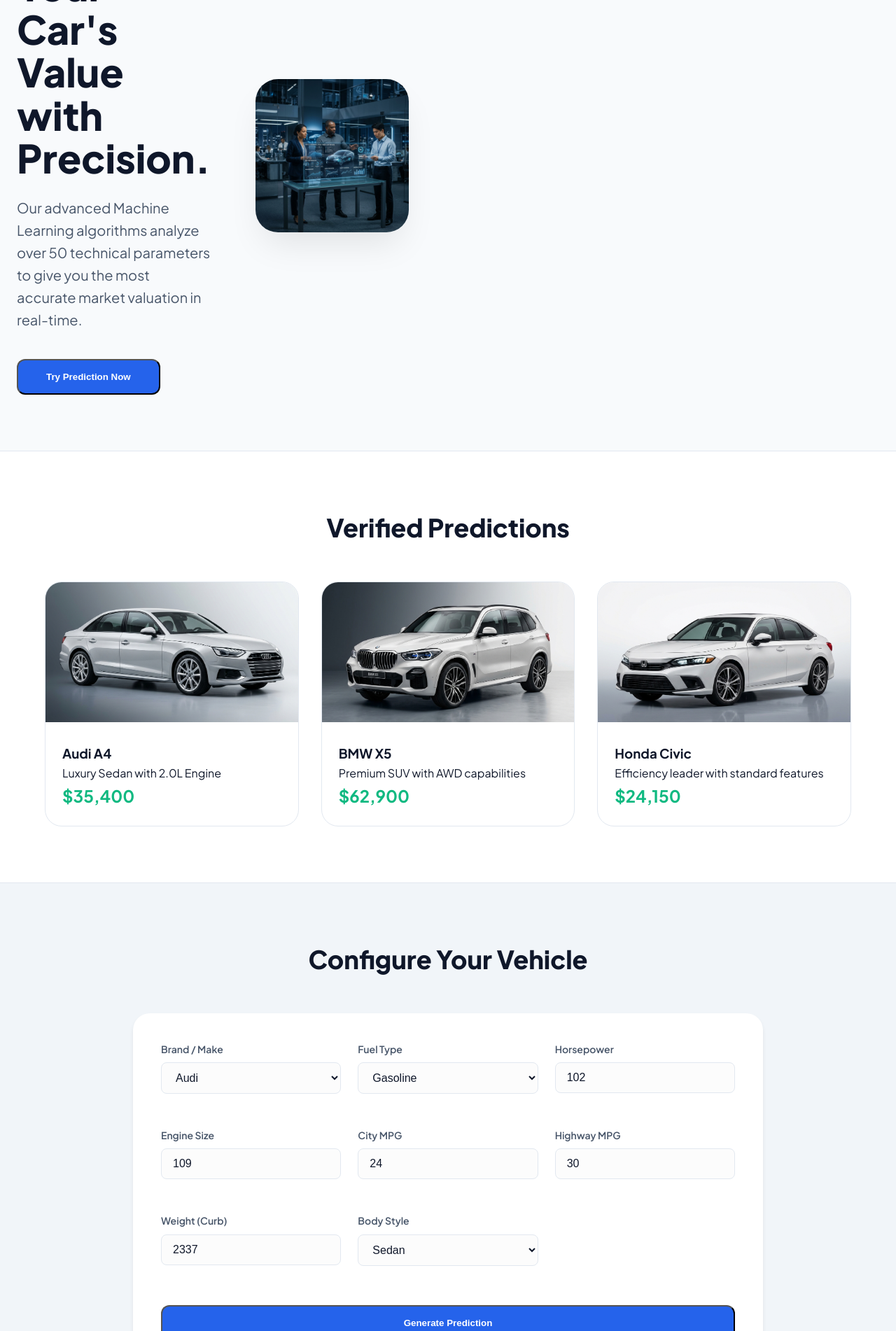
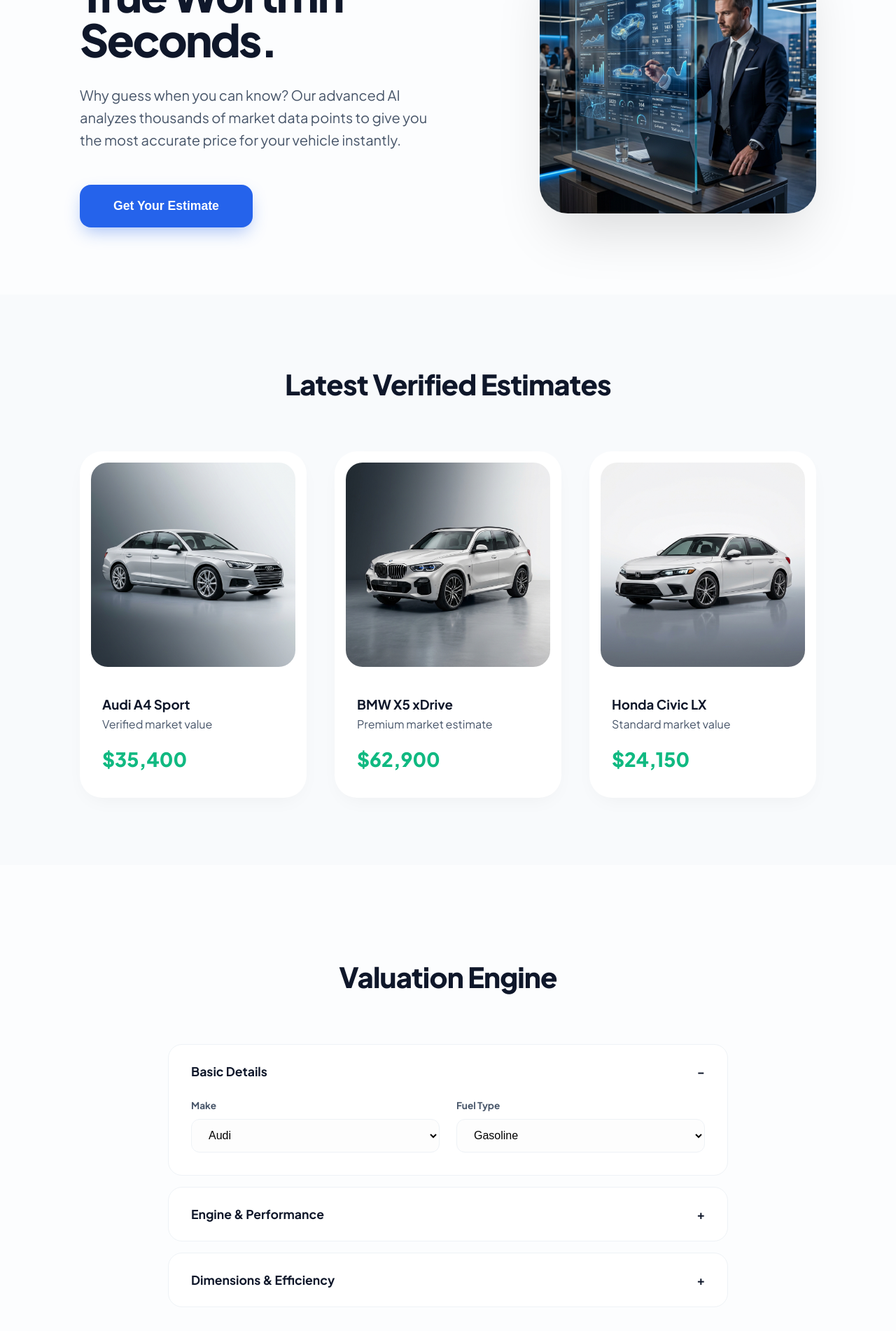
Before and after one commit to mohamedtalaat2003/CarPrice-Microservices, a React (Vite) app in the folder frontend/: page / in a window 1280 px wide. Shown: the part 280-2182 px from the top of the page at 70% size. Built offline with nearby package versions, Linux system fonts and the light colour scheme.

Commit message:
UI Polish: Male analyst, catchy text, and accordion form

```diff
--- a/frontend/src/App.tsx
+++ b/frontend/src/App.tsx
@@ -28,9 +28,9 @@
 };
 
 const pastPredictions = [
-  { brand: 'Audi A4', price: '$35,400', img: '/assets/audi.png', desc: 'Luxury Sedan with 2.0L Engine' },
-  { brand: 'BMW X5', price: '$62,900', img: '/assets/bmw.png', desc: 'Premium SUV with AWD capabilities' },
-  { brand: 'Honda Civic', price: '$24,150', img: '/assets/honda.png', desc: 'Efficiency leader with standard features' },
+  { brand: 'Audi A4 Sport', price: '$35,400', img: '/assets/audi.png', desc: 'Verified market value' },
+  { brand: 'BMW X5 xDrive', price: '$62,900', img: '/assets/bmw.png', desc: 'Premium market estimate' },
+  { brand: 'Honda Civic LX', price: '$24,150', img: '/assets/honda.png', desc: 'Standard market value' },
 ];
 
 const App = () => {
@@ -38,6 +38,7 @@
   const [loading, setLoading] = useState(false);
   const [price, setPrice] = useState<number | null>(null);
   const [error, setError] = useState<string | null>(null);
+  const [openSection, setOpenSection] = useState<string | null>('basic');
 
   const predictorRef = useRef<HTMLDivElement>(null);
 
@@ -70,6 +71,10 @@
     }
   };
 
+  const toggleSection = (section: string) => {
+    setOpenSection(openSection === section ? null : section);
+  };
+
   return (
     <div>
       <nav>
@@ -80,29 +85,31 @@
 
       {/* Hero */}
       <section className="hero">
-        <div className="container" style={{ display: 'grid', gridTemplateColumns: '1fr 1fr', gap: '4rem', alignItems: 'center' }}>
+        <div className="container">
+          <div className="hero-grid">
             <div className="hero-content">
-            <h1>Predict Your Car's Value with Precision.</h1>
-            <p>Our advanced Machine Learning algorithms analyze over 50 technical parameters to give you the most accurate market valuation in real-time.</p>
-            <button onClick={scrollToPredictor} className="btn-primary">Try Prediction Now</button>
+              <h1>Know Your Car's True Worth in Seconds.</h1>
+              <p>Why guess when you can know? Our advanced AI analyzes thousands of market data points to give you the most accurate price for your vehicle instantly.</p>
+              <button onClick={scrollToPredictor} className="btn-primary">Get Your Estimate</button>
             </div>
             <div className="hero-image">
-            <img src="/assets/hero.png" alt="Data Analysis" />
+              <img src="/assets/hero.png" alt="Data Science Analyst" />
+            </div>
           </div>
         </div>
       </section>
 
-      {/* Analytics Section */}
+      {/* Analytics */}
       <section className="stats">
         <div className="container">
-          <h2 className="section-title">Verified Predictions</h2>
+          <h2 className="section-title">Latest Verified Estimates</h2>
           <div className="car-grid">
             {pastPredictions.map((car, i) => (
               <div key={i} className="car-card">
                 <img src={car.img} alt={car.brand} />
                 <div className="car-info">
                   <h3>{car.brand}</h3>
-                  <p>{car.desc}</p>
+                  <p style={{ color: 'var(--text-muted)', marginBottom: '1rem' }}>{car.desc}</p>
                   <div className="car-price">{car.price}</div>
                 </div>
               </div>
@@ -111,22 +118,28 @@
         </div>
       </section>
 
-      {/* Predictor Form */}
+      {/* Predictor */}
       <section className="predictor" ref={predictorRef}>
         <div className="container">
-          <h2 className="section-title">Configure Your Vehicle</h2>
-          <div className="card">
+          <h2 className="section-title">Valuation Engine</h2>
+          <div className="form-card">
             <form onSubmit={handlePredict}>
-              <div className="form-grid">
+
+              {/* Basic Details */}
+              <div className="accordion-section">
+                <div className="accordion-header" onClick={() => toggleSection('basic')}>
+                  <span>Basic Details</span>
+                  <span>{openSection === 'basic' ? '−' : '+'}</span>
+                </div>
+                {openSection === 'basic' && (
+                  <div className="accordion-content">
                     <div className="input-group">
-                  <label>Brand / Make</label>
+                      <label>Make</label>
                       <select name="make" value={features.make} onChange={handleChange}>
                         <option value="audi">Audi</option>
                         <option value="bmw">BMW</option>
                         <option value="toyota">Toyota</option>
                         <option value="honda">Honda</option>
-                    <option value="volvo">Volvo</option>
-                    {/* Add more as needed */}
                       </select>
                     </div>
                     <div className="input-group">
@@ -136,6 +149,18 @@
                         <option value="diesel">Diesel</option>
                       </select>
                     </div>
+                  </div>
+                )}
+              </div>
+
+              {/* Engine */}
+              <div className="accordion-section">
+                <div className="accordion-header" onClick={() => toggleSection('engine')}>
+                  <span>Engine & Performance</span>
+                  <span>{openSection === 'engine' ? '−' : '+'}</span>
+                </div>
+                {openSection === 'engine' && (
+                  <div className="accordion-content">
                     <div className="input-group">
                       <label>Horsepower</label>
                       <input type="number" name="horsepower" value={features.horsepower} onChange={handleChange} />
@@ -144,50 +169,52 @@
                       <label>Engine Size</label>
                       <input type="number" name="engineSize" value={features.engineSize} onChange={handleChange} />
                     </div>
+                  </div>
+                )}
+              </div>
+
+              {/* Efficiency */}
+              <div className="accordion-section">
+                <div className="accordion-header" onClick={() => toggleSection('efficiency')}>
+                  <span>Dimensions & Efficiency</span>
+                  <span>{openSection === 'efficiency' ? '−' : '+'}</span>
+                </div>
+                {openSection === 'efficiency' && (
+                  <div className="accordion-content">
+                    <div className="input-group">
+                      <label>Curb Weight</label>
+                      <input type="number" name="curbWeight" value={features.curbWeight} onChange={handleChange} />
+                    </div>
                     <div className="input-group">
                       <label>City MPG</label>
                       <input type="number" name="cityMpg" value={features.cityMpg} onChange={handleChange} />
                     </div>
-                <div className="input-group">
-                  <label>Highway MPG</label>
-                  <input type="number" name="highwayMpg" value={features.highwayMpg} onChange={handleChange} />
                   </div>
-                <div className="input-group">
-                  <label>Weight (Curb)</label>
-                  <input type="number" name="curbWeight" value={features.curbWeight} onChange={handleChange} />
-                </div>
-                <div className="input-group">
-                  <label>Body Style</label>
-                  <select name="bodyStyle" value={features.bodyStyle} onChange={handleChange}>
-                    <option value="sedan">Sedan</option>
-                    <option value="suv">SUV</option>
-                    <option value="hatchback">Hatchback</option>
-                  </select>
-                </div>
+                )}
               </div>
 
               <button type="submit" className="btn-primary" style={{ width: '100%', marginTop: '2rem' }} disabled={loading}>
-                {loading ? 'Analyzing Data...' : 'Generate Prediction'}
+                {loading ? 'Calculating...' : 'Calculate Market Value'}
               </button>
             </form>
 
-            {error && <div style={{ color: 'red', marginTop: '1rem', textAlign: 'center' }}>{error}</div>}
+            {error && <div style={{ color: 'red', marginTop: '1.5rem', textAlign: 'center', fontWeight: 600 }}>{error}</div>}
 
             {price && (
-              <div className="result">
-                <h3>Prediction Result</h3>
-                <div style={{ fontSize: '3rem', fontWeight: 800, color: '#059669' }}>
+              <div className="result-box">
+                <h3 style={{ color: 'var(--text-muted)', textTransform: 'uppercase', letterSpacing: '0.1em', fontSize: '0.9rem' }}>Estimated Value</h3>
+                <div className="price-value">
                   ${price.toLocaleString(undefined, { maximumFractionDigits: 2 })}
                 </div>
-                <p>Estimated Market Value based on current data.</p>
+                <p style={{ color: '#065f46', fontWeight: 600 }}>Market prediction successful.</p>
               </div>
             )}
           </div>
         </div>
       </section>
 
-      <footer style={{ padding: '3rem 0', textAlign: 'center', background: 'white', borderTop: '1px solid var(--border)' }}>
-        <p>© 2026 CARPRICE.AI - Powered by Azure & Machine Learning</p>
+      <footer style={{ padding: '4rem 0', textAlign: 'center', color: 'var(--text-muted)', borderTop: '1px solid var(--border)' }}>
+        <p>© 2026 CARPRICE.AI - Advanced Intelligence for Automotive Markets</p>
       </footer>
     </div>
   );
--- a/frontend/src/index.css
+++ b/frontend/src/index.css
@@ -4,11 +4,11 @@
   --primary: #2563eb;
   --primary-hover: #1d4ed8;
   --secondary: #64748b;
-  --bg-main: #f8fafc;
+  --bg-main: #fcfdfe;
   --bg-card: #ffffff;
   --text-main: #0f172a;
   --text-muted: #475569;
-  --border: #e2e8f0;
+  --border: #eef2f6;
   --accent: #10b981;
 }
 
@@ -26,7 +26,7 @@
 }
 
 .container {
-  max-width: 1200px;
+  max-width: 1100px;
   margin: 0 auto;
   padding: 0 1.5rem;
 }
@@ -35,185 +35,202 @@
 nav {
   padding: 1.5rem 0;
   display: flex;
-  justify-content: space-between;
+  justify-content: center;
   align-items: center;
-  border-bottom: 1px solid var(--border);
   background: white;
   position: sticky;
   top: 0;
   z-index: 100;
+  box-shadow: 0 1px 3px rgba(0,0,0,0.05);
 }
 
 .logo {
-  font-size: 1.5rem;
+  font-size: 1.25rem;
   font-weight: 800;
   color: var(--primary);
-  letter-spacing: -0.02em;
+  text-transform: uppercase;
+  letter-spacing: 0.1em;
 }
 
 /* Hero Section */
 .hero {
-  padding: 5rem 0;
+  padding: 6rem 0;
+}
+
+.hero-grid {
   display: grid;
-  grid-template-columns: 1fr 1fr;
+  grid-template-columns: 1.2fr 0.8fr;
   gap: 4rem;
   align-items: center;
 }
 
 .hero-content h1 {
-  font-size: 3.5rem;
-  line-height: 1.1;
+  font-size: 4rem;
+  line-height: 1;
   font-weight: 800;
-  margin-bottom: 1.5rem;
+  margin-bottom: 2rem;
   color: var(--text-main);
+  letter-spacing: -0.04em;
 }
 
 .hero-content p {
   font-size: 1.25rem;
   color: var(--text-muted);
-  margin-bottom: 2.5rem;
+  margin-bottom: 3rem;
+  max-width: 500px;
 }
 
 .hero-image img {
   width: 100%;
-  border-radius: 2rem;
-  box-shadow: 0 25px 50px -12px rgba(0, 0, 0, 0.1);
+  border-radius: 2.5rem;
+  box-shadow: 0 40px 80px -20px rgba(0, 0, 0, 0.15);
 }
 
 .btn-primary {
   background: var(--primary);
   color: white;
-  padding: 1rem 2.5rem;
-  border-radius: 0.75rem;
-  font-weight: 600;
-  text-decoration: none;
-  display: inline-block;
-  transition: all 0.2s;
+  padding: 1.25rem 3rem;
+  border-radius: 1rem;
+  font-weight: 700;
+  font-size: 1.1rem;
+  border: none;
+  cursor: pointer;
+  transition: all 0.3s;
+  box-shadow: 0 10px 25px -5px rgba(37, 99, 235, 0.4);
 }
 
 .btn-primary:hover {
   background: var(--primary-hover);
-  transform: translateY(-2px);
+  transform: translateY(-3px);
+  box-shadow: 0 15px 30px -5px rgba(37, 99, 235, 0.5);
 }
 
-/* Analytics / Stats */
+/* Analytics */
 .stats {
-  padding: 5rem 0;
-  background: white;
-  border-top: 1px solid var(--border);
-  border-bottom: 1px solid var(--border);
+  padding: 6rem 0;
+  background: #f8fafc;
 }
 
 .section-title {
   text-align: center;
-  font-size: 2.25rem;
+  font-size: 2.5rem;
   font-weight: 800;
-  margin-bottom: 3rem;
+  margin-bottom: 4rem;
+  letter-spacing: -0.02em;
 }
 
 .car-grid {
   display: grid;
   grid-template-columns: repeat(auto-fit, minmax(300px, 1fr));
-  gap: 2rem;
+  gap: 2.5rem;
 }
 
 .car-card {
-  background: var(--bg-card);
-  border: 1px solid var(--border);
-  border-radius: 1.5rem;
-  overflow: hidden;
+  background: white;
+  border-radius: 2rem;
+  padding: 1rem;
+  box-shadow: 0 10px 30px -10px rgba(0,0,0,0.05);
   transition: transform 0.3s;
-}
-
-.car-card:hover {
-  transform: translateY(-10px);
 }
 
 .car-card img {
   width: 100%;
-  height: 200px;
-  object-fit: cover;
+  border-radius: 1.5rem;
+  margin-bottom: 1.5rem;
 }
 
 .car-info {
-  padding: 1.5rem;
+  padding: 0.5rem 1rem 1rem;
 }
 
 .car-price {
-  font-size: 1.5rem;
-  font-weight: 700;
+  font-size: 1.75rem;
+  font-weight: 800;
   color: var(--accent);
 }
 
-/* Predictor Section */
+/* Accordion Form */
 .predictor {
-  padding: 5rem 0;
-  background: #f1f5f9;
+  padding: 8rem 0;
 }
 
-.card {
-  background: white;
-  padding: 2.5rem;
-  border-radius: 1.5rem;
-  box-shadow: 0 4px 6px -1px rgba(0, 0, 0, 0.1);
-  max-width: 900px;
+.form-card {
+  max-width: 800px;
   margin: 0 auto;
 }
 
-.form-grid {
+.accordion-section {
+  background: white;
+  border: 1px solid var(--border);
+  border-radius: 1.25rem;
+  margin-bottom: 1rem;
+  overflow: hidden;
+}
+
+.accordion-header {
+  padding: 1.5rem 2rem;
+  display: flex;
+  justify-content: space-between;
+  align-items: center;
+  cursor: pointer;
+  user-select: none;
+  font-weight: 700;
+  font-size: 1.1rem;
+  transition: background 0.2s;
+}
+
+.accordion-header:hover {
+  background: #f9fafb;
+}
+
+.accordion-content {
+  padding: 0 2rem 2rem;
   display: grid;
-  grid-template-columns: repeat(auto-fit, minmax(250px, 1fr));
+  grid-template-columns: 1fr 1fr;
   gap: 1.5rem;
 }
 
-.input-group {
-  margin-bottom: 1.5rem;
-}
-
-label {
+.input-group label {
   display: block;
-  font-size: 0.875rem;
-  font-weight: 600;
+  font-size: 0.85rem;
+  font-weight: 700;
   color: var(--text-muted);
   margin-bottom: 0.5rem;
 }
 
-input, select {
+.input-group input, .input-group select {
   width: 100%;
-  padding: 0.75rem 1rem;
-  border: 1px solid var(--border);
-  border-radius: 0.5rem;
+  padding: 0.85rem 1.25rem;
+  border: 1.5px solid var(--border);
+  border-radius: 0.75rem;
   font-size: 1rem;
-  color: var(--text-main);
-  background: #fcfcfc;
+  background: #fdfdfd;
 }
 
-input:focus {
-  outline: 2px solid var(--primary);
-  border-color: transparent;
+.input-group input:focus {
+  border-color: var(--primary);
+  outline: none;
 }
 
-/* Result Section */
-.result {
+.result-box {
+  margin-top: 3rem;
+  padding: 3rem;
+  background: #ecfdf5;
+  border-radius: 2rem;
   text-align: center;
-  margin-top: 3rem;
-  padding: 2rem;
-  background: #ecfdf5;
-  border-radius: 1rem;
-  border: 1px solid #10b981;
+  border: 2px dashed #10b981;
 }
 
-.result h2 {
+.price-value {
+  font-size: 4rem;
+  font-weight: 900;
   color: #065f46;
+  margin: 1rem 0;
 }
 
-/* Responsive */
 @media (max-width: 768px) {
-  .hero {
-    grid-template-columns: 1fr;
-    text-align: center;
-  }
-  .hero-content h1 {
-    font-size: 2.5rem;
-  }
+  .hero-grid { grid-template-columns: 1fr; text-align: center; }
+  .hero-content h1 { font-size: 3rem; }
+  .hero-content p { margin: 0 auto 3rem; }
+  .accordion-content { grid-template-columns: 1fr; }
 }
```
Also changed, not shown: frontend/public/assets/hero.png. Lines whose indentation alone changed are shown as unchanged.
